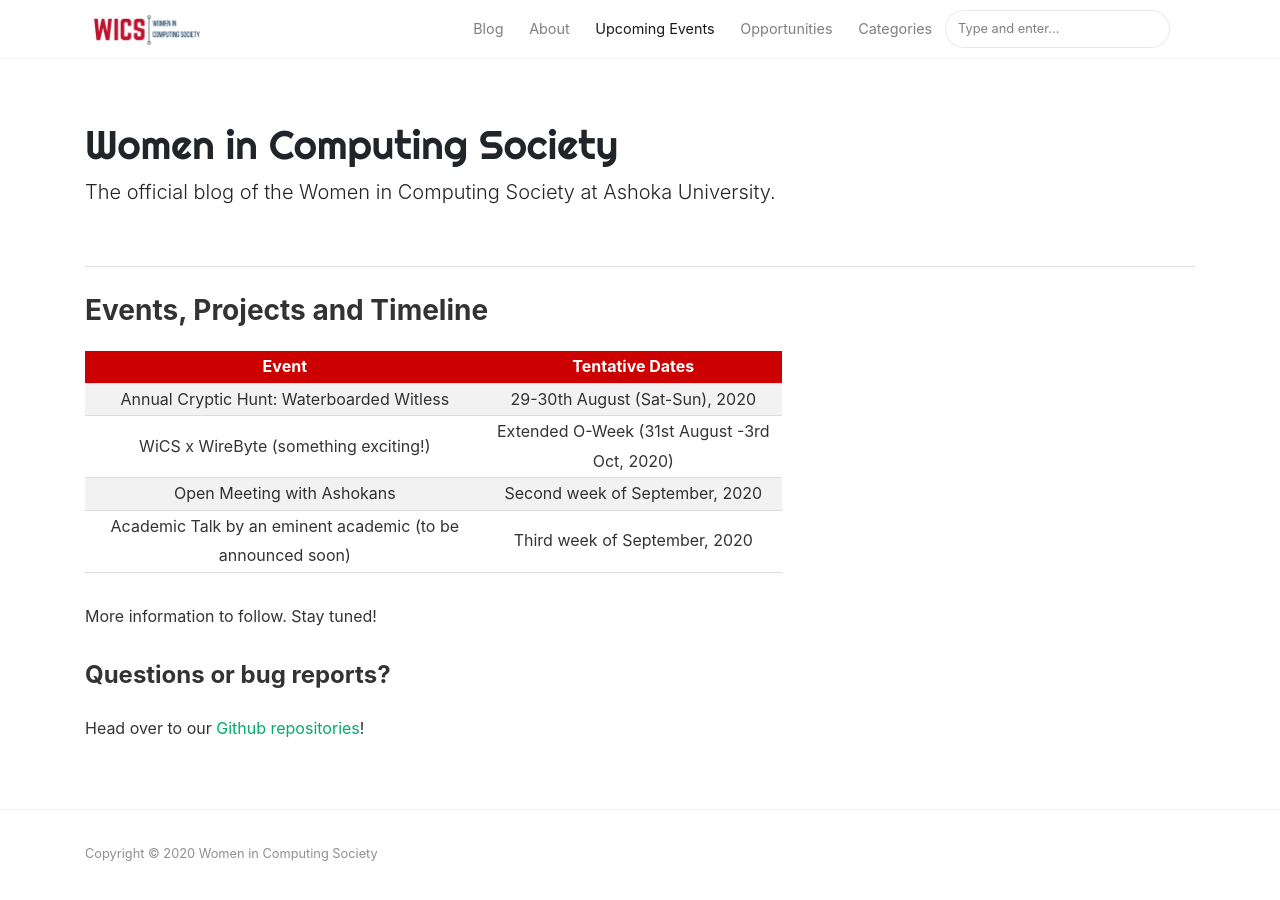
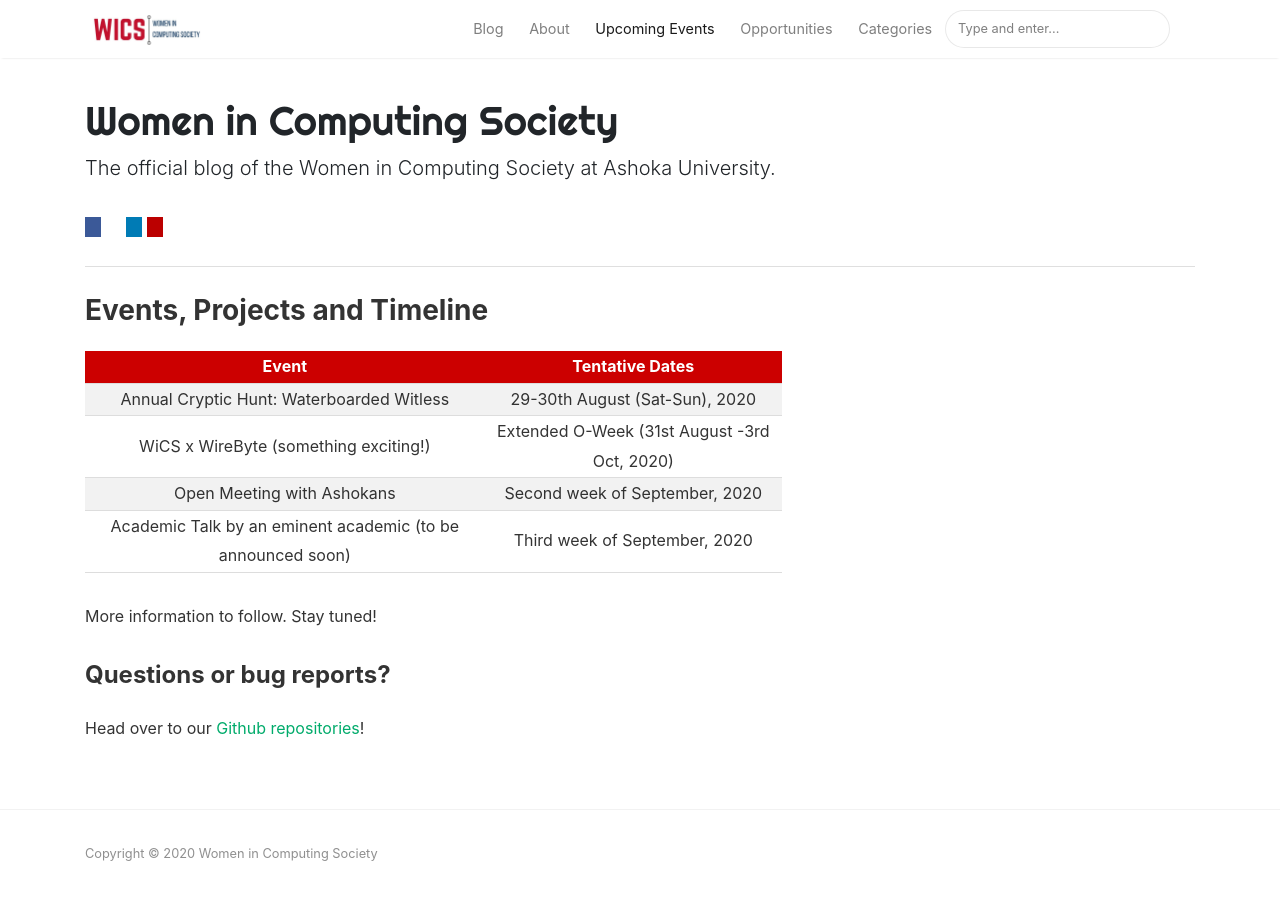
Before and after one commit to wics-ashoka/wics-ashoka.github.io, a Jekyll site: the page built from _pages/upcomingevents.md, in a window 1280 px wide and 937 px high. Shown: the top 900 px of the window. Built offline with Jekyll 4.4.1, drawn with Linux system fonts in a browser that asks for light colours; nearby versions of some CDN libraries.

```diff
--- a/_layouts/default.html
+++ b/_layouts/default.html
@@ -118,10 +118,6 @@ ga('send', 'pageview');
 </nav>
 <!-- End Navigation
 ================================================== -->
-  <a href="https://www.facebook.com/ashokawics" class="facebook"><i class="fa fa-facebook"></i></a>
-  <a href="https://instagram.com/wicsashoka" class="instagram"><i class="fa fa-instagram"></i></a>
-  <a href="https://www.linkedin.com/company/67909587" class="linkedin"><i class="fa fa-linkedin"></i></a>
-  <a href="https://www.youtube.com/channel/UCX9PpFbncSYatyTHl9f-N3w/" class="youtube"><i class="fa fa-youtube"></i></a>
 
 <div class="site-content">
 
@@ -136,6 +132,12 @@ ga('send', 'pageview');
     </p>
 </div>
 
+<div align="text-center">
+    <a href="https://www.facebook.com/ashokawics" class="facebook"><i class="fa fa-facebook"></i></a>
+    <a href="https://instagram.com/wicsashoka" class="instagram"><i class="fa fa-instagram"></i></a>
+    <a href="https://www.linkedin.com/company/67909587" class="linkedin"><i class="fa fa-linkedin"></i></a>
+    <a href="https://www.youtube.com/channel/UCX9PpFbncSYatyTHl9f-N3w/" class="youtube"><i class="fa fa-youtube"></i></a>
+</div>
 <!-- Content
 ================================================== -->
 <div class="main-content">
@@ -147,7 +149,7 @@ ga('send', 'pageview');
 ================================================== -->
 <div class="alertbar">
 	<div class="container text-center">
-		<span><img src="{{ site.baseurl }}/assets/images/logo.png" alt="{{site.title}}"> &nbsp; Never miss a <b>communication</b> from us, subscribe to our mailing list.</span>
+		<span><img src="{{ site.baseurl }}/assets/images/wics-logo.png" alt="{{site.title}}"> &nbsp; Never miss a <b>communication</b> from us, subscribe to our mailing list.</span>
         <form action="{{site.mailchimp-list}}" method="post" name="mc-embedded-subscribe-form" class="wj-contact-form validate" target="_blank" novalidate>
             <div class="mc-field-group">
             <input type="email" placeholder="Email" name="MERGE0" class="required email" id="MERGE0" autocapitalize="off" autocorrect="off" required>
```
